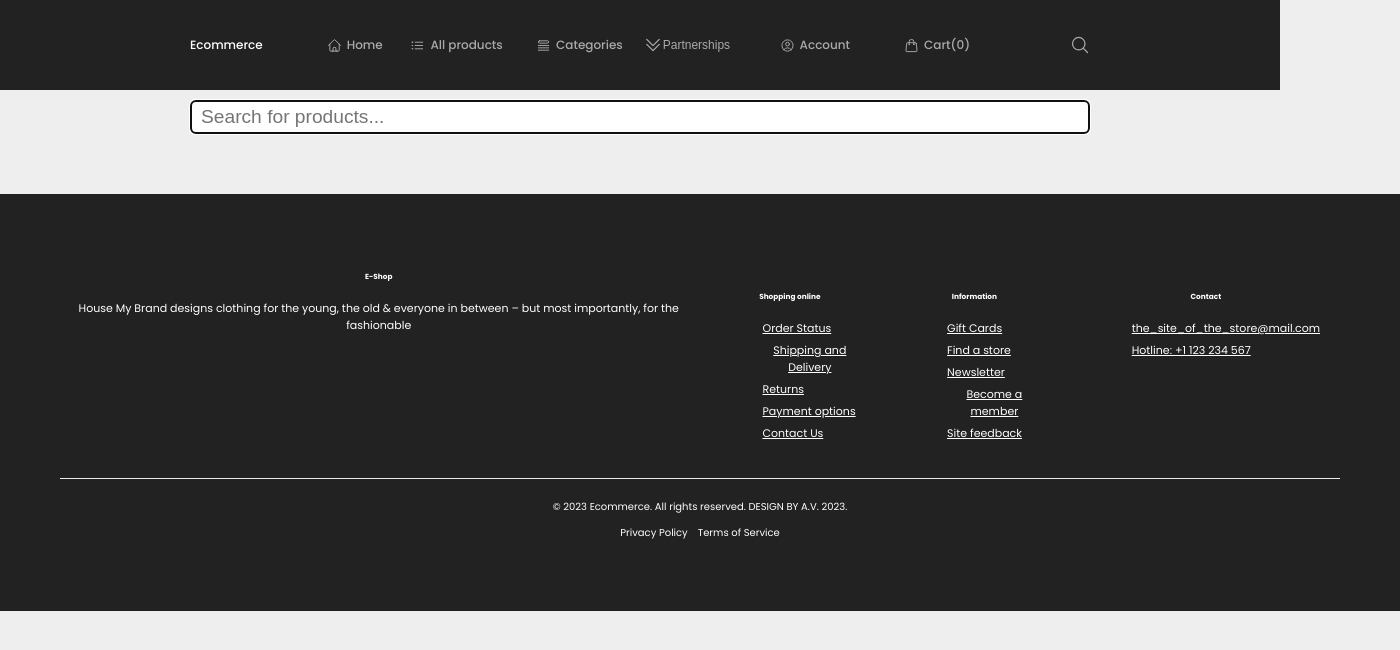
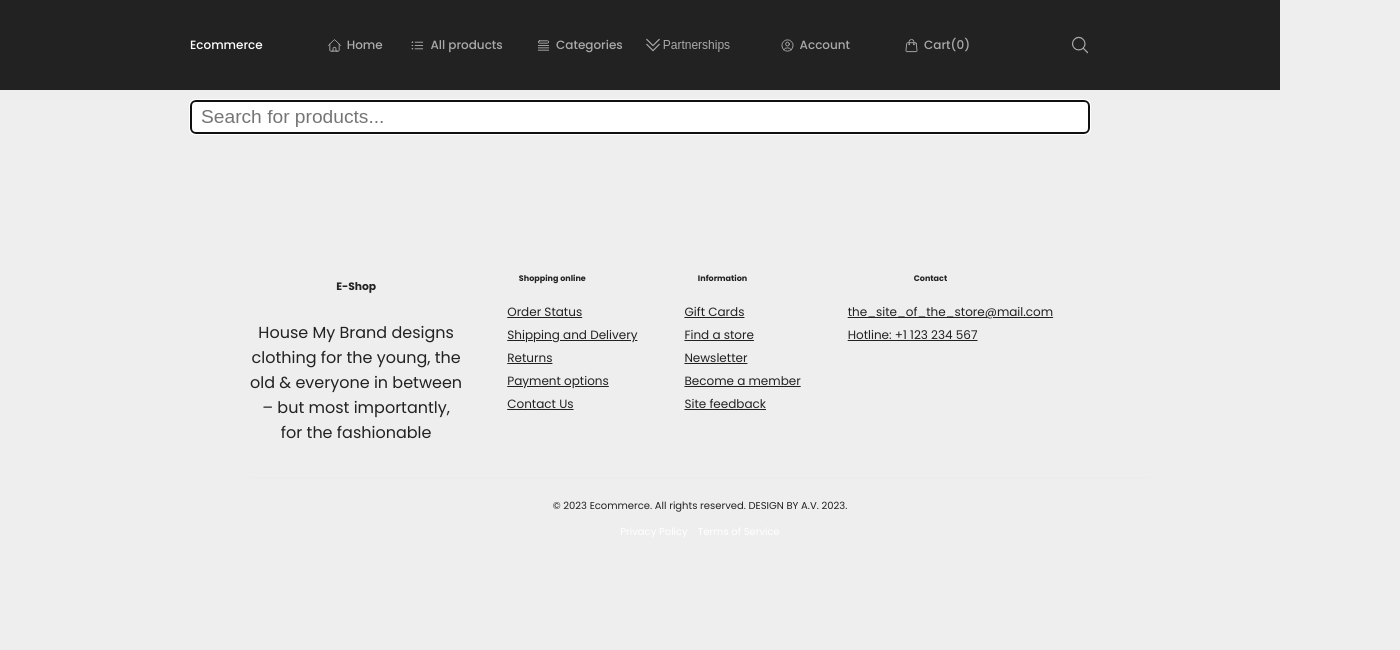
Before and after one commit to SaintAngeLs/ecommercex_app, a Next.js app in the folder ecommercex_app/: page /search in a window 1280 px wide. Shown: the top 650 px of the page, 1400 px wide, since content can reach past the window. Built offline with nearby package versions, Linux system fonts and the light colour scheme.

Commit message:
Udding the Navbar, Footer, Subscribe components, changing the DataShop component alignment

```diff
--- a/ecommercex_app/components/Button.js
+++ b/ecommercex_app/components/Button.js
@@ -65,6 +65,16 @@ export const ButtonStyle = css`
       height: 20px;
     }
   `}
+
+  ${props => props.size === 'm' && css`
+    font-size: 1.0rem;
+    padding: 10px 15px;
+
+
+    svg {
+      height: 20px;
+    }
+  `}
 `;
 
 const StyledButton = styled.button`
--- a/ecommercex_app/components/Footer.js
+++ b/ecommercex_app/components/Footer.js
@@ -1,25 +1,24 @@
 import Link from "next/link";
 import styled from "styled-components";
+import {devices} from '../styles/breacpoints'
 import { SocialNetworks, FooterSection } from './FooterComponents';
+import Center from "./Center";
 
 
 const PageWrapper = styled.div`
   display: flex;
   flex-direction: column;
-  min-height: 10vh;
+  min-height: 20vh;
 `;
 
 const StyledFooter = styled.footer`
-
   bottom: 0;
   width: 100%;
   margin-top: 50px;
-  background-color: #222;
-  color: #fff;
-  padding: 20px;
+  background-color: #EEEEEE;
+  color: #222;
+  padding: 10px;
   text-align: center;
-
-
 
   @media screen and (min-width: 576px) {
     padding: 40px;
@@ -32,8 +31,13 @@ const StyledFooter = styled.footer`
 
 const FooterContent = styled.div`
   display: grid;
+
+  font-size: 12px;
+  //justify-content: flex-end;
+  flex-direction: row;
   grid-template-columns: repeat(3, 1fr);
-  gap: 10px;
+  gap: 5px;
+  align-items: start;
 
   @media screen and (max-width: 576px) {
     grid-template-columns: repeat(1, 1fr);
@@ -48,6 +52,7 @@ const FooterLink = styled(Link)`
   color: #fff;
   text-decoration: none;
   transition: color 0.3s ease-in-out;
+  white-space: nowrap;
 
   &:hover {
     color: #b2b2b2;
@@ -57,13 +62,16 @@ const FooterLink = styled(Link)`
 
 const FooterTop = styled.div`
   display: grid;
-  gap: 10px;
-  font-size: 14px;
+  grid-template-columns: 5fr repeat(3, 1fr);
+  gap: 5px;
+  align-items: start; // align the grid items to start
+
+  @media screen and (max-width: 576px) {
+    grid-template-columns: repeat(1, 1fr);
+  }
 
   @media screen and (min-width: 768px) {
-    grid-template-columns: 1fr 1fr;
-    gap: 5px;
-    font-size: 11px;
+    grid-template-columns: 5fr repeat(3, 1fr);
   }
 `;
 
@@ -91,10 +99,14 @@ const FooterBottom = styled.div`
 
 export default function Footer() {
   return (
+    <Center>
+
+
     <PageWrapper>
 
     <StyledFooter>
       <FooterTop>
+
         <div>
           <h6>
 
@@ -151,5 +163,6 @@ export default function Footer() {
     </StyledFooter>
 
     </PageWrapper>
+    </Center>
   );
 };
--- a/ecommercex_app/components/FooterComponents.js
+++ b/ecommercex_app/components/FooterComponents.js
@@ -7,11 +7,11 @@ const SocialNetworksList = styled.ul`
 `;
 
 const SocialNetworkItem = styled.li`
-  margin-right: 15px;
+  margin-right: 5px;
 `;
 
 const SocialNetworkLink = styled.a`
-  color: #fff;
+  color: #222;
 `;
 
 const FooterList = styled.ul`
@@ -25,20 +25,18 @@ const FooterListItem = styled.li`
 `;
 
 const FooterLink = styled.a`
-  color: #fff;
+  color: #222;
+  white-space: nowrap;
 `;
 
 const FooterSectionStyled = styled.div`
-  margin: 20px;
+  margin-right: 2px;
   @media screen and (max-width: 576px) {
     margin: 5px;
   }
 `;
 
-const FooterContent = styled.div`
-  display: flex;
-  justify-content: space-between;
-`;
+
 
 const SocialNetworks = () => {
   return (
@@ -77,4 +75,4 @@ const FooterSection = ({ title, links }) => {
   );
 };
 
-export { SocialNetworks, FooterSection, FooterContent };
+export { SocialNetworks, FooterSection };
--- a/ecommercex_app/components/ShopData.js
+++ b/ecommercex_app/components/ShopData.js
@@ -4,6 +4,7 @@ import { FontAwesomeIcon } from '@fortawesome/react-fontawesome';
 import { faTruck, faPeopleArrows, faHandHoldingDollar } from '@fortawesome/free-solid-svg-icons';
 
 const ShopDataStyled = styled.div`
+  //z-index: 1000;
   bottom: 0;
   left: 0;
   width: 60%;
--- a/ecommercex_app/components/Subscribe.js
+++ b/ecommercex_app/components/Subscribe.js
@@ -58,8 +58,8 @@ const SubscribeH4 = styled.h4`
 const SubscribeForm = styled.form`
   display: flex;
   padding: 10px;
-  justify-content: flex-end;
-  flex-wrap: wrap;
+  //justify-content: flex-end;
+  //flex-wrap: wrap;
 `;
 
 const SubscribeInput = styled.input`
@@ -103,7 +103,7 @@ export default function Subscribe() {
 
             <SubscribeForm>
               <SubscribeInput type="email" placeholder="Email address" />
-              <Button type="white4" size="l">Subscribe</Button>
+              <Button type="white" size="m">Subscribe</Button>
             </SubscribeForm>
           </SubscribeContent>
         </div>
--- a/ecommercex_app/components/pageIntro.js
+++ b/ecommercex_app/components/pageIntro.js
@@ -171,10 +171,10 @@ const PageIntro = () => {
           </Slide>
         </SwiperSlide>
         <SwiperNavButtons/>
-
+        <ShopData/>
       </Swiper>
 
-      <ShopData/>
+
     </section>
   );
 };
```
